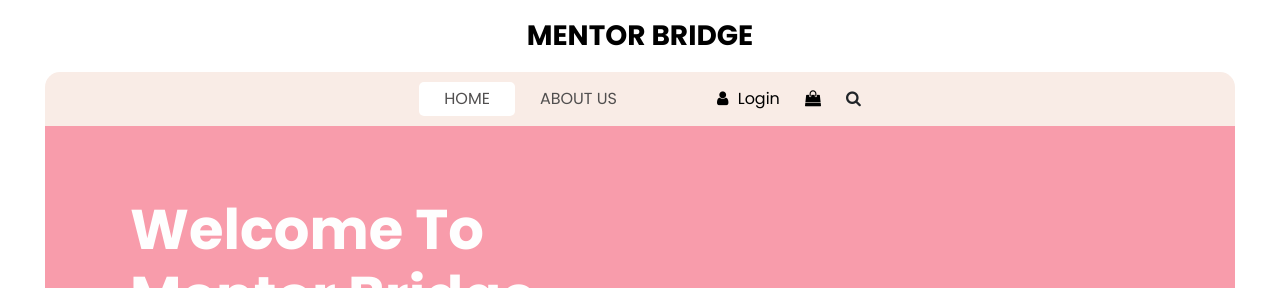
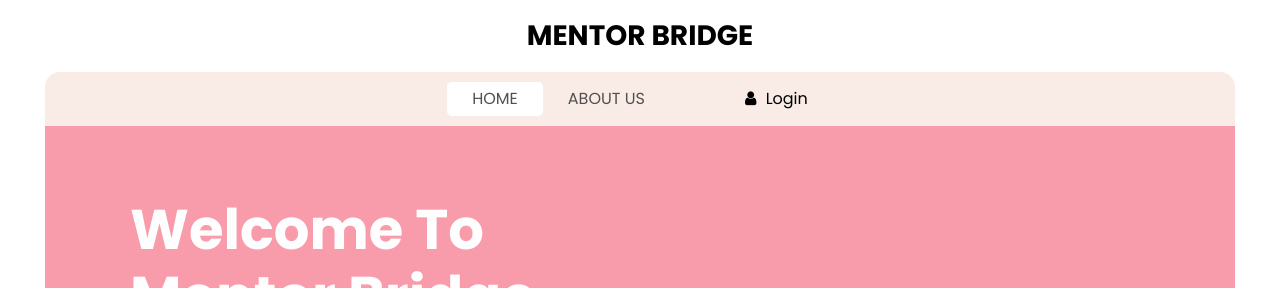
Before and after one commit to rkobbe/KobbePortfolio, a plain HTML site: page index.html in a window 1280 px wide. Shown: the top 288 px of the page. Drawn offline with nearby package versions, Linux system fonts and the light colour scheme.

Commit message:
Update index.html

```diff
--- a/index.html
+++ b/index.html
@@ -64,14 +64,6 @@
                 Login
               </span>
             </a>
-            <a href="">
-              <i class="fa fa-shopping-bag" aria-hidden="true"></i>
-            </a>
-            <form class="form-inline ">
-              <button class="btn nav_search-btn" type="submit">
-                <i class="fa fa-search" aria-hidden="true"></i>
-              </button>
-            </form>
           </div>
         </div>
       </nav>
```
